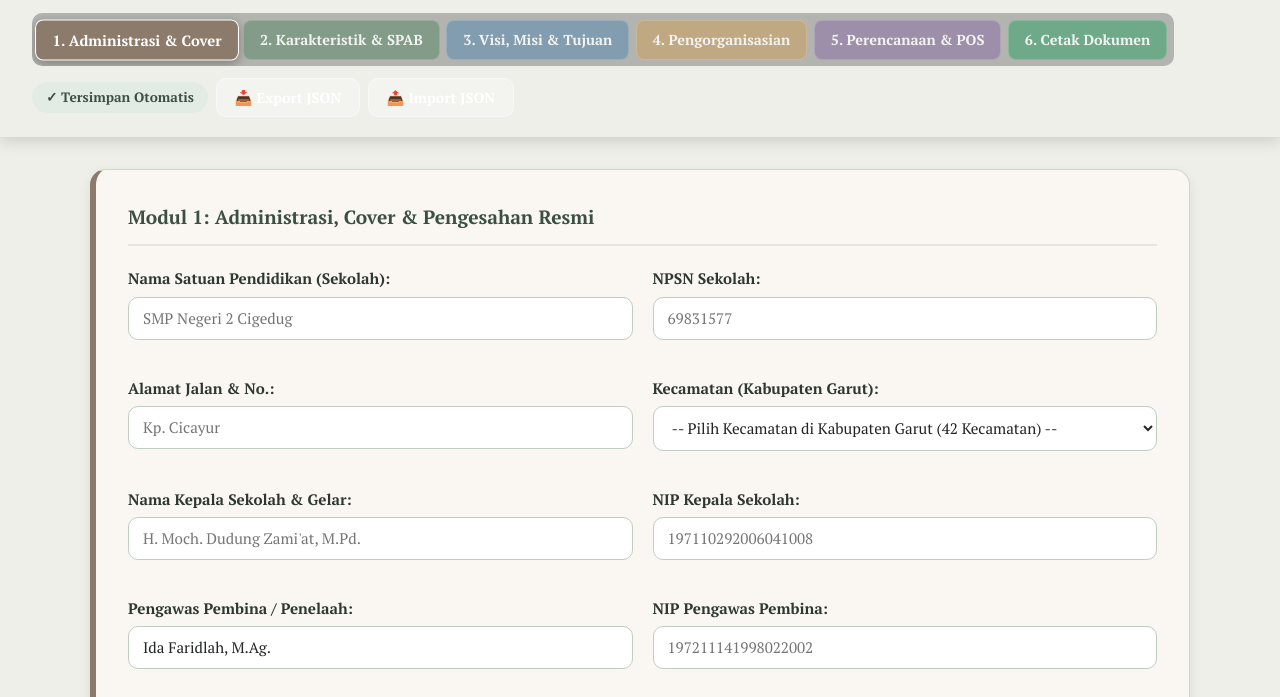
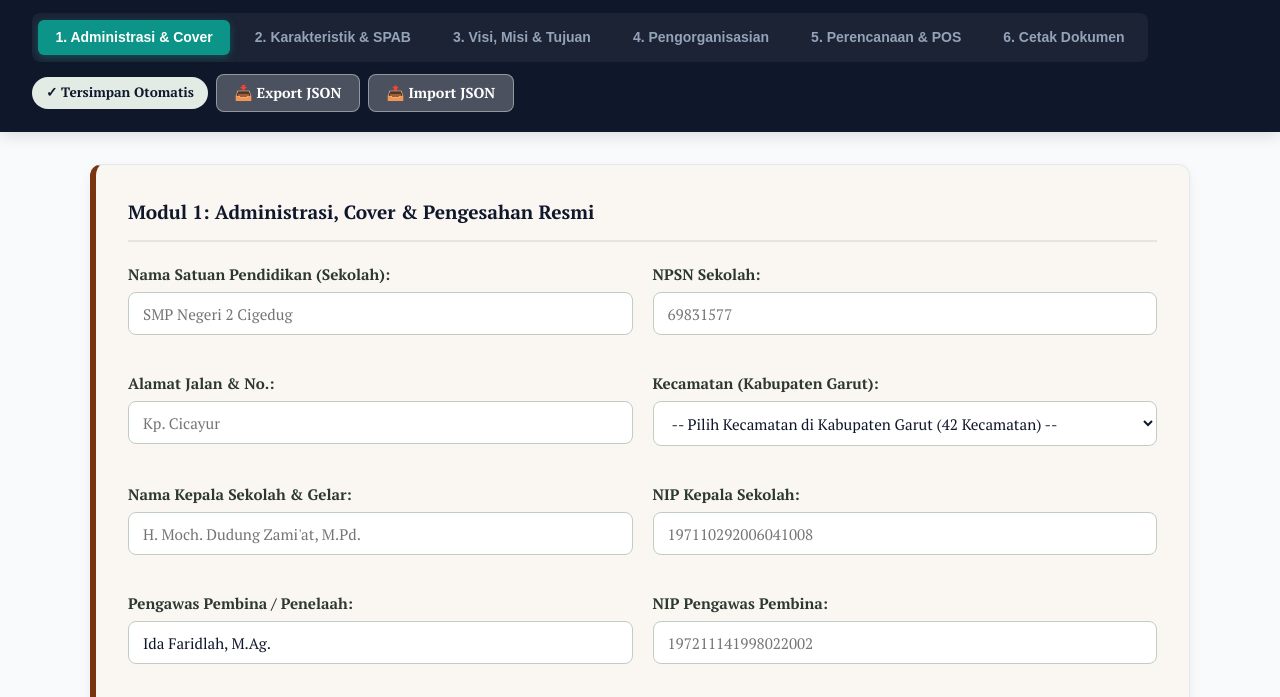
Before and after one commit to idafaridlah-fs/HIJAU-APK-KSP-DIVER, a plain HTML site: page index.html in a window 1280 px wide. Shown: the part 87-784 px from the top of the page. Drawn offline with Linux system fonts and the light colour scheme.

Commit message:
Update index.html

```diff
--- a/index.html
+++ b/index.html
@@ -15,24 +15,25 @@
        THEME STYLING - ALWAYS COLOR-CODED TABS & MODULES
        ========================================================= */
     :root {
-      --bg-main: #EFEFEA;          /* Light Muted Gray Background */
-      --primary: #5c7865;          /* Warm Sage Green */
-      --primary-dark: #3b5042;     /* Deep Sage */
-      --text-main: #222523;        /* Dark Slate Text */
-      --text-muted: #58635b;
-      --border-color: #cdd7cf;     /* Subtle Sage Border */
-      --focus-ring: rgba(92, 120, 101, 0.3);
-      --shadow-md: 0 4px 12px rgba(0, 0, 0, 0.08);
-      --radius-md: 10px;
-      --radius-lg: 16px;
+  /* Main Background & Text */
+  --bg-main: #F8FAFC;          /* Soft Off-White/Cool Gray */
+  --primary: #0D9488;          /* Modern Teal Accent */
+  --primary-dark: #0F172A;     /* Dark Slate Header/Text */
+  --text-main: #0F172A;        /* Dark Slate Text */
+  --text-muted: #64748B;      /* Slate Muted Text */
+  --border-color: #E2E8F0;     /* Subtle Gray Border */
+  --focus-ring: rgba(13, 148, 136, 0.3);
+  --shadow-md: 0 4px 12px rgba(15, 23, 42, 0.06);
+  --radius-md: 8px;
+  --radius-lg: 12px;
 
-      /* WARNA TEMA PER MODUL */
-      --color-m1: #8C7A6B; /* Ivory Brown */
-      --color-m2: #5C7865; /* Muted Sage */
-      --color-m3: #5B7B94; /* Slate Blue */
-      --color-m4: #A68B5B; /* Amber Sand */
-      --color-m5: #7B6B8A; /* Plum Sage */
-      --color-m6: #438A66; /* Emerald Mint */
+  /* Modul Accents (Lebih Lembut & Modern) */
+  --color-m1: #78350F; /* Amber Dark */
+  --color-m2: #065F46; /* Deep Emerald */
+  --color-m3: #1E40AF; /* Royal Blue */
+  --color-m4: #92400E; /* Warm Bronze */
+  --color-m5: #5B21B6; /* Deep Purple */
+  --color-m6: #047857; /* Mint Emerald */
 }
 
     body {
@@ -46,10 +47,10 @@
 
     /* Header & Sticky Top Bar */
     header {
-      background: linear-gradient(#1b4332);
+  background: #0F172A; /* Ganti linear-gradient lama dengan Slate Gelap */
   color: #ffffff;
   padding: 1.25rem 2rem;
-      box-shadow: 0 4px 15px rgba(0, 0, 0, 0.15);
+  box-shadow: 0 4px 15px rgba(0, 0, 0, 0.12);
   position: sticky;
   top: 0;
   z-index: 100;
@@ -84,48 +85,46 @@
     /* Navigasi Tab Modul */
     .nav-tabs {
   display: flex;
-      gap: 0.4rem;
-      background-color: rgba(0, 0, 0, 0.25);
+  gap: 0.5rem;
+  background-color: rgba(255, 255, 255, 0.05); /* Transparan lembut */
   padding: 0.4rem;
   border-radius: var(--radius-md);
   overflow-x: auto;
 }
 
 .nav-tab {
-      padding: 0.6rem 1rem;
-      border-radius: 8px;
-      color: #ffffff;
+  padding: 0.55rem 1rem;
+  border-radius: 6px;
+  color: #94A3B8; /* Text abu-abu terang saat idle */
+  background-color: transparent; /* Hilangkan warna kaku tiap tab */
   font-weight: 600;
-      font-size: 0.9rem;
+  font-size: 0.875rem;
   cursor: pointer;
-      transition: all 0.25s ease;
-      border: 1px solid rgba(255, 255, 255, 0.2);
+  transition: all 0.2s ease;
+  border: 1px solid transparent;
   white-space: nowrap;
-      font-family: 'PT Serif', Georgia, serif;
-      opacity: 0.82;
 }
 
-    /* WARNA TIAP TOMBOL TAB */
-    .nav-tab:nth-child(1) { background-color: #a89585; }
-    .nav-tab:nth-child(2) { background-color: #789681; }
-    .nav-tab:nth-child(3) { background-color: #7797b0; }
-    .nav-tab:nth-child(4) { background-color: #c2a778; }
-    .nav-tab:nth-child(5) { background-color: #9887a8; }
-    .nav-tab:nth-child(6) { background-color: #5ea881; }
-
 .nav-tab:hover {
-      opacity: 1;
-      transform: translateY(-1px);
+  color: #FFFFFF;
+  background-color: rgba(255, 255, 255, 0.1);
 }
 
+/* Tab Aktif menggunakan aksen Teal Modern */
+.nav-tab.active {
+  background-color: var(--primary) !important;
+  color: #FFFFFF !important;
+  font-weight: 700;
+  box-shadow: 0 2px 8px rgba(13, 148, 136, 0.4);
+}
     /* WARNA TOMBOL TAB SAAT AKTIF / DIKLIK */
-    .nav-tab:nth-child(1).active { background-color: var(--color-m1); opacity: 1; font-weight: 700; border-color: #ffffff; box-shadow: 0 3px 10px rgba(0,0,0,0.3); transform: scale(1.03); }
-    .nav-tab:nth-child(2).active { background-color: var(--color-m2); opacity: 1; font-weight: 700; border-color: #ffffff; box-shadow: 0 3px 10px rgba(0,0,0,0.3); transform: scale(1.03); }
-    .nav-tab:nth-child(3).active { background-color: var(--color-m3); opacity: 1; font-weight: 700; border-color: #ffffff; box-shadow: 0 3px 10px rgba(0,0,0,0.3); transform: scale(1.03); }
-    .nav-tab:nth-child(4).active { background-color: var(--color-m4); opacity: 1; font-weight: 700; border-color: #ffffff; box-shadow: 0 3px 10px rgba(0,0,0,0.3); transform: scale(1.03); }
-    .nav-tab:nth-child(5).active { background-color: var(--color-m5); opacity: 1; font-weight: 700; border-color: #ffffff; box-shadow: 0 3px 10px rgba(0,0,0,0.3); transform: scale(1.03); }
-    .nav-tab:nth-child(6).active { background-color: var(--color-m6); opacity: 1; font-weight: 700; border-color: #ffffff; box-shadow: 0 3px 10px rgba(0,0,0,0.3); transform: scale(1.03); }
-
+.nav-tab.active {
+  background-color: var(--primary) !important;
+  color: #FFFFFF !important;
+  font-weight: 700;
+  border-color: transparent;
+  box-shadow: 0 2px 8px rgba(13, 148, 136, 0.4);
+}
     /* Container */
     .container {
       max-width: 1100px;
```
Lines whose indentation alone changed are shown as unchanged.
